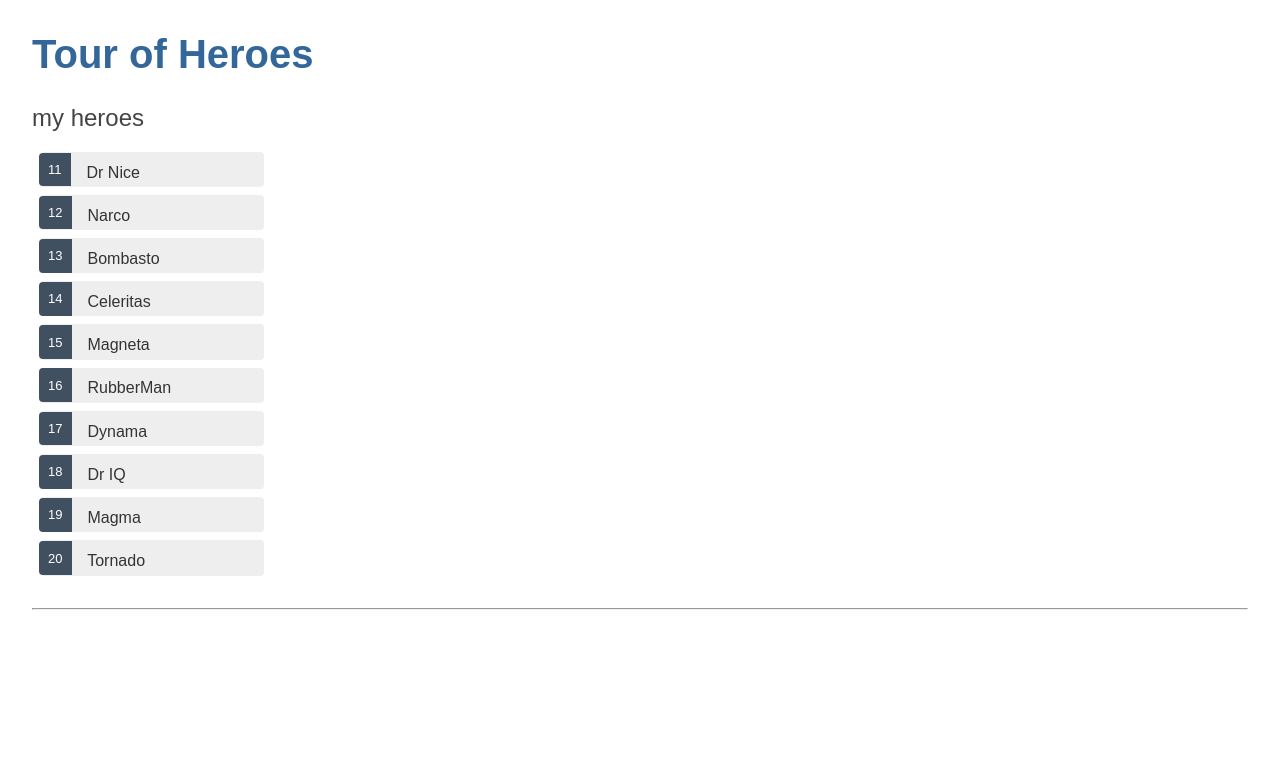
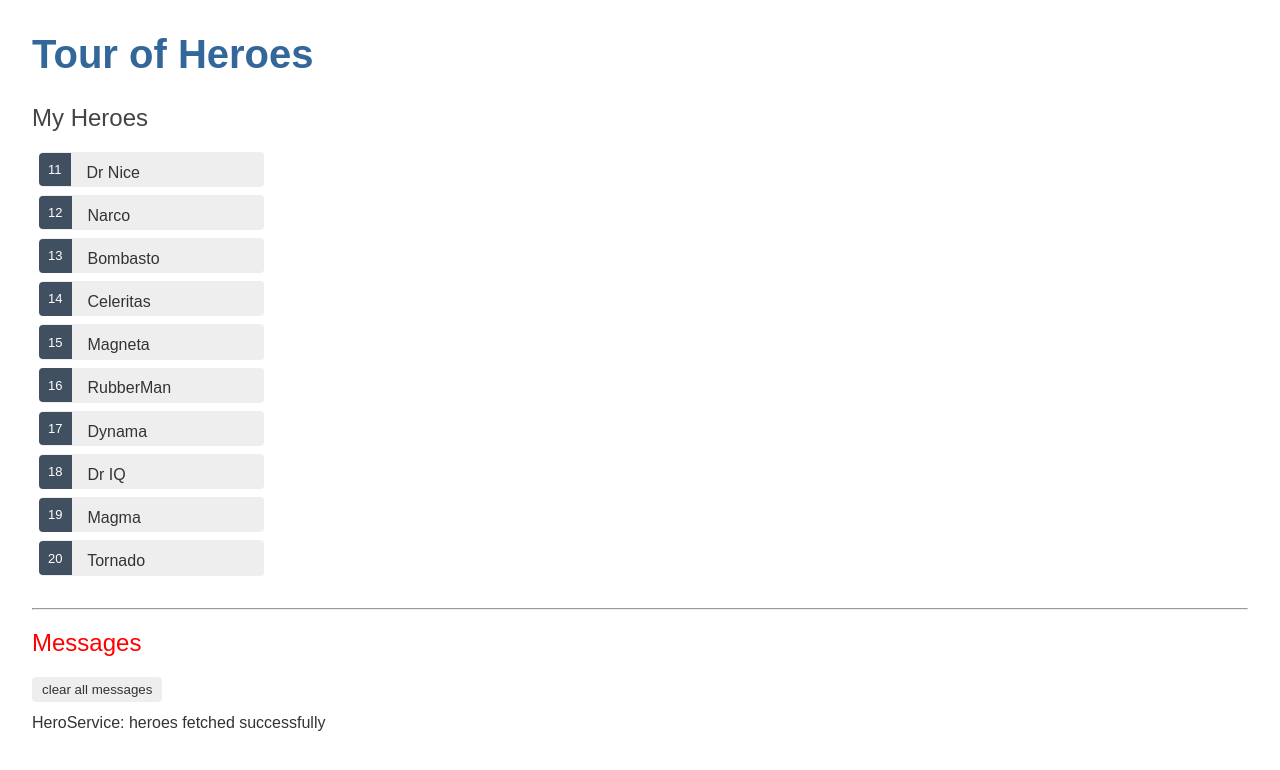
Before and after one commit to LaStudoAngular/angular-tour-of-heroes-app, an Angular app: page / in a window 1280 px wide. Shown: the top 770 px of the page. Built offline with nearby package versions, Linux system fonts and the light colour scheme.

Commit message:
feat: add services

```diff
--- /dev/null
+++ b/src/app/@services/hero.service.ts
@@ -0,0 +1,18 @@
+import { Injectable } from '@angular/core';
+import { Hero } from '../@models/hero';
+import { HEROES } from '../@models/mock-heroes';
+import { Observable, of } from 'rxjs';
+import { MessageService } from './message.service';
+
+@Injectable({
+  providedIn: 'root'
+})
+export class HeroService {
+
+  constructor(  private messageService: MessageService) { }
+
+  getHeroes(): Observable<Hero[]> {
+    this.messageService.addMessage('HeroService: heroes fetched successfully');
+    return of(HEROES);
+  }
+}
--- /dev/null
+++ b/src/app/@services/message.service.ts
@@ -0,0 +1,17 @@
+import { Injectable } from '@angular/core';
+
+@Injectable({
+  providedIn: 'root'
+})
+export class MessageService {
+  messages: string[] = [];
+
+  addMessage(message: string): void {
+    this.messages.push(message);
+  }
+
+  clearMessages(): void {
+    this.messages = [];
+  }
+
+}
--- a/src/app/app.component.html
+++ b/src/app/app.component.html
@@ -1,2 +1,3 @@
 <h1>{{ title }}</h1>
 <at-heroes></at-heroes>
+<at-messages></at-messages>
--- a/src/app/app.module.ts
+++ b/src/app/app.module.ts
@@ -5,12 +5,14 @@ import { AppComponent } from './app.component';
 import { HeroesComponent } from './heroes/heroes.component';
 import {FormsModule} from '@angular/forms';
 import { HeroDetailComponent } from './hero-detail/hero-detail.component';
+import { MessagesComponent } from './messages/messages.component';
 
 @NgModule({
   declarations: [
     AppComponent,
     HeroesComponent,
-    HeroDetailComponent
+    HeroDetailComponent,
+    MessagesComponent
   ],
   imports: [
     BrowserModule,
--- a/src/app/heroes/heroes.component.html
+++ b/src/app/heroes/heroes.component.html
@@ -1,4 +1,4 @@
-<h2>my heroes</h2>
+<h2 class="title">my heroes</h2>
 <ul class="heroes">
   <li [class.selected]="hero === selectedHero" (click)="onSelect(hero)" *ngFor="let hero of heroes"> <span class="badge">{{ hero.id }}</span> {{ hero.name }}</li>
 </ul>
--- a/src/app/heroes/heroes.component.scss
+++ b/src/app/heroes/heroes.component.scss
@@ -46,3 +46,8 @@
   margin-right: .8em;
   border-radius: 4px 0 0 4px;
 }
+
+/* my custom styles */
+.title {
+  text-transform: capitalize;
+}
--- a/src/app/heroes/heroes.component.ts
+++ b/src/app/heroes/heroes.component.ts
@@ -1,6 +1,6 @@
 import { Component, OnInit } from '@angular/core';
 import { Hero } from '../@models/hero';
-import { HEROES } from '../@models/mock-heroes';
+import { HeroService } from '../@services/hero.service';
 
 @Component({
   selector: 'at-heroes',
@@ -8,12 +8,18 @@ import { HEROES } from '../@models/mock-heroes';
   styleUrls: ['./heroes.component.scss']
 })
 export class HeroesComponent implements OnInit {
-  heroes: Hero[] = HEROES;
+  heroes: Hero[];
   selectedHero: Hero;
 
-  constructor() { }
+  constructor( private heroService: HeroService ) { }
 
-  ngOnInit() { }
+  ngOnInit() {
+    this.getHeroes();
+  }
+
+  getHeroes(): void {
+    this.heroService.getHeroes().subscribe((data: Hero[]) => this.heroes = data);
+  }
 
   onSelect(hero: Hero): void {
     this.selectedHero = hero;
--- /dev/null
+++ b/src/app/messages/messages.component.html
@@ -0,0 +1,5 @@
+<div *ngIf="messageService.messages.length">
+  <h2 class="title">messages</h2>
+  <button class="clear" type="button" (click)="messageService.clearMessages()">clear all messages</button>
+  <div *ngFor="let message of messageService.messages">{{ message }}</div>
+</div>
--- /dev/null
+++ b/src/app/messages/messages.component.scss
@@ -0,0 +1,45 @@
+/* MessagesComponent's private CSS styles */
+
+h2 {
+  color: red;
+  font-family: Arial, Helvetica, sans-serif;
+  font-weight: lighter;
+}
+
+body {
+  margin: 2em;
+}
+
+body, input[text], button {
+  color: crimson;
+  font-family: Cambria, Georgia, sans-serif;
+}
+
+button.clear {
+  font-family: Arial, sans-serif;
+  background-color: #eee;
+  border: none;
+  padding: 5px 10px;
+  border-radius: 4px;
+  cursor: pointer;
+}
+
+button:hover {
+  background-color: #cfd8dc;
+}
+
+button:disabled {
+  background-color: #eee;
+  color: #aaa;
+  cursor: auto;
+}
+
+button.clear {
+  color: #333;
+  margin-bottom: 12px;
+}
+
+/* my custom styles */
+.title {
+  text-transform: capitalize;
+}
--- /dev/null
+++ b/src/app/messages/messages.component.ts
@@ -0,0 +1,15 @@
+import { Component, OnInit } from '@angular/core';
+import { MessageService } from '../@services/message.service';
+
+@Component({
+  selector: 'at-messages',
+  templateUrl: './messages.component.html',
+  styleUrls: ['./messages.component.scss']
+})
+export class MessagesComponent implements OnInit {
+
+  constructor(public messageService: MessageService) { }
+
+  ngOnInit() { }
+
+}
```
